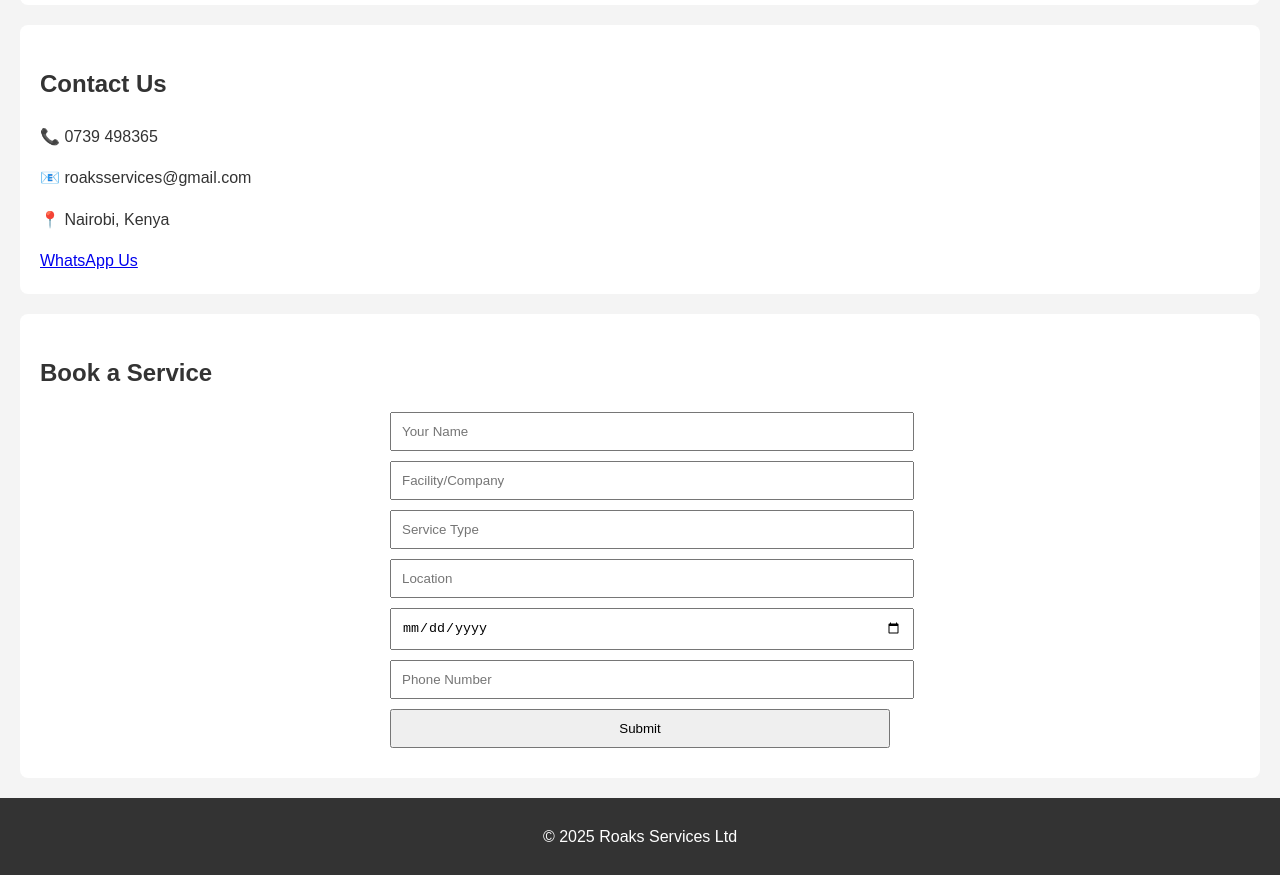
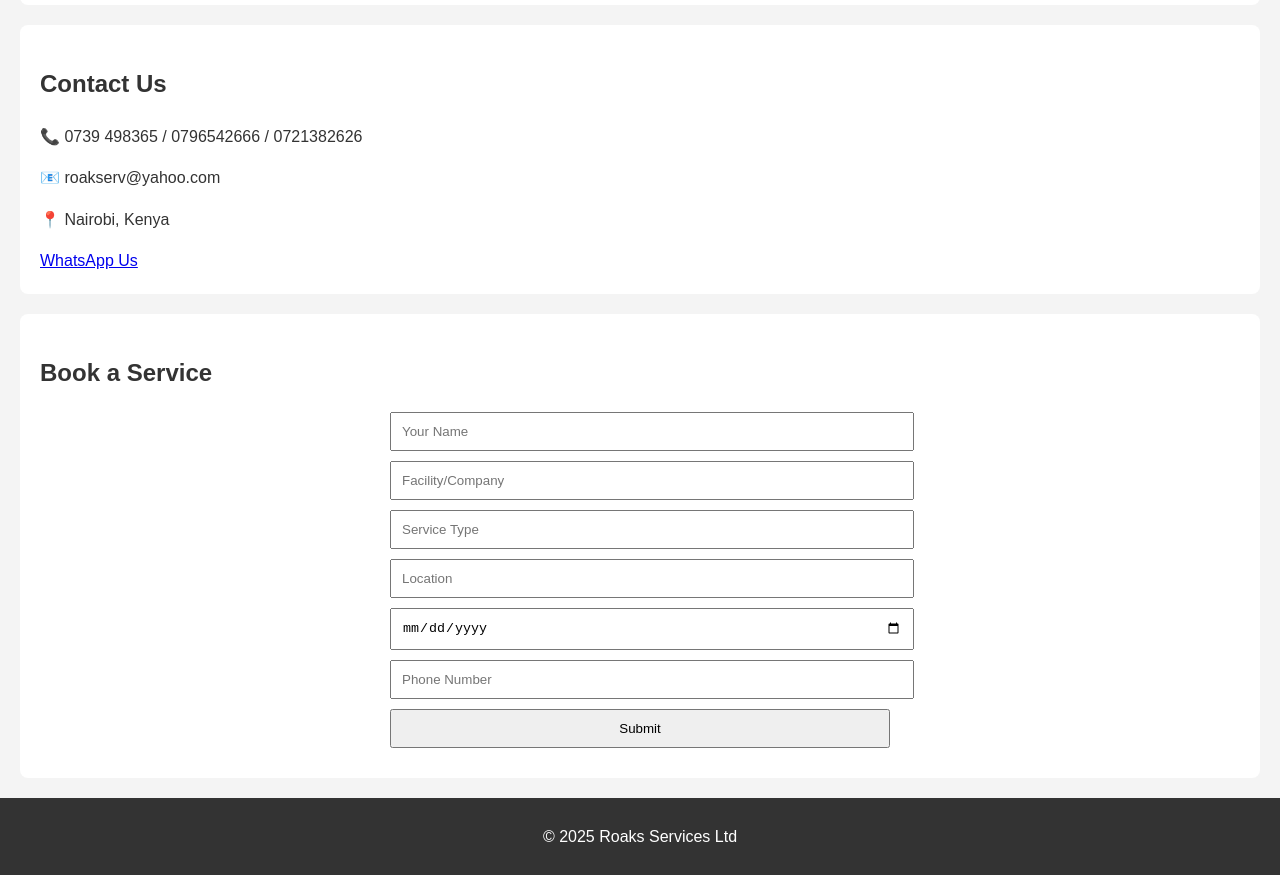
Before and after one commit to RoaksServicesLtd/roaks-serv, a plain HTML site: page index.html in a window 1280 px wide. Shown: the part 940-1815 px from the top of the page. Drawn offline with Linux system fonts and the light colour scheme.

Commit message:
Update index.html

```diff
--- a/index.html
+++ b/index.html
@@ -45,8 +45,8 @@
     </section>
     <section id="contact">
         <h2>Contact Us</h2>
-        <p>📞 0739 498365</p>
-        <p>📧 roaksservices@gmail.com</p>
+        <p>📞 0739 498365 / 0796542666 / 0721382626</p>
+        <p>📧 roakserv@yahoo.com</p>
         <p>📍 Nairobi, Kenya</p>
         <a href="https://wa.me/254739498365" target="_blank" class="btn">WhatsApp Us</a>
     </section>
```
